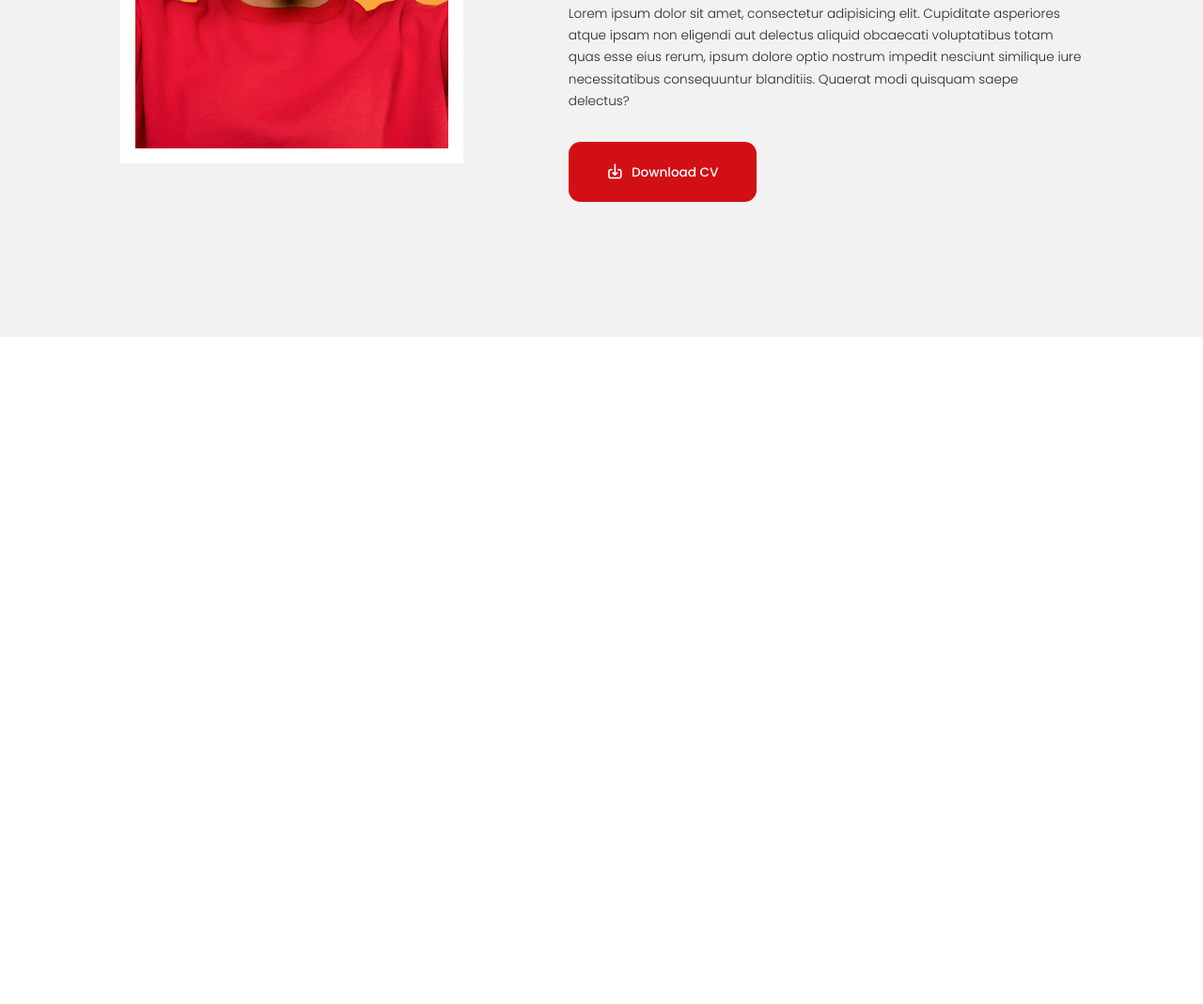
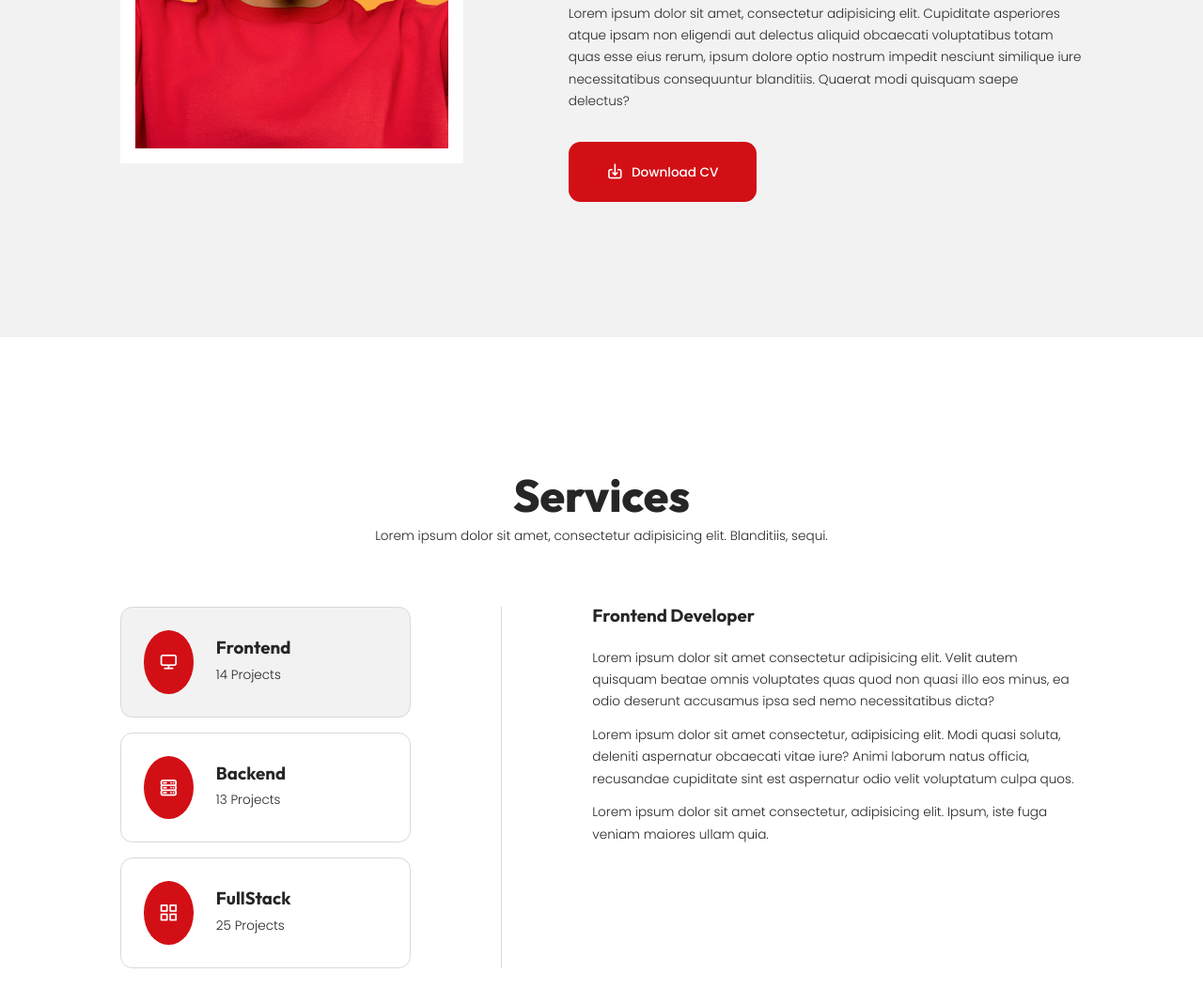
Before and after one commit to francoasevey/Responsive-Personal-Portfolio-v4, a plain HTML site: page Index.html in a window 1280 px wide. Shown: the part 1301-2370 px from the top of the page at 94% size. Before the commit the page ends 1660 px from the top, so only its background shows below. Drawn offline with nearby package versions, Linux system fonts and the light colour scheme.

Commit message:
services

```diff
--- a/Index.html
+++ b/Index.html
@@ -86,5 +86,43 @@
             </div>
         </div>
     </section>
+
+    <section class="services" id="services">
+        <h1>Services</h1>
+        <p>Lorem ipsum dolor sit amet, consectetur adipisicing elit. Blanditiis, sequi.</p>
+        <div class="container services_container">
+            <ul class="services_left">
+                <li class="services_item active">
+                    <span><i class="uil uil-desktop"></i></span>
+                    <div>
+                        <h3>Frontend</h3>
+                        <p>14 Projects</p>
+                    </div>
+                </li>
+
+                <li class="services_item">
+                    <span><i class="uil uil-server"></i></span>
+                    <div>
+                        <h3>Backend</h3>
+                        <p>13 Projects</p>
+                    </div>
+                </li>
+
+                <li class="services_item">
+                    <span><i class="uil uil-apps"></i></span>
+                    <div>
+                        <h3>FullStack</h3>
+                        <p>25 Projects</p>
+                    </div>
+                </li>
+            </ul>
+            <article class="services_right">
+                <h3>Frontend Developer</h3>
+                <p>Lorem ipsum dolor sit amet consectetur adipisicing elit. Velit autem quisquam beatae omnis voluptates quas quod non quasi illo eos minus, ea odio deserunt accusamus ipsa sed nemo necessitatibus dicta?</p>
+                <p>Lorem ipsum dolor sit amet consectetur, adipisicing elit. Modi quasi soluta, deleniti aspernatur obcaecati vitae iure? Animi laborum natus officia, recusandae cupiditate sint est aspernatur odio velit voluptatum culpa quos.</p>
+                <p>Lorem ipsum dolor sit amet consectetur, adipisicing elit. Ipsum, iste fuga veniam maiores ullam quia.</p>
+            </article>
+        </div>
+    </section>
 </body>
 </html>
--- a/Main.css
+++ b/Main.css
@@ -271,3 +271,47 @@ header{
 .about_details .btn i{
     font-size: 1.2rem;
 }
+
+.services_container{
+    display: grid;
+    grid-template-columns: 1fr 2fr;
+    gap: 6rem;
+    margin-top: 4rem;
+}
+.services_left{
+    display: flex;
+    flex-direction: column;
+    gap: 1rem;
+}
+.services_left li{
+    display: flex;
+    gap: 1.5rem;
+    align-items: center;
+    border: 1px solid var(--color-gray-300);
+    border-radius: var(--radius-3);
+    padding: 1.5rem;
+    cursor: pointer;
+}
+.services_left li:hover, .services_left li.active{
+    background: var(--color-gray-200);
+}
+.services_left li span{
+    background: var(--color-primary);
+    color: var(--color-gray-100);
+    padding: 1rem;
+    border-radius: 50%;
+    font-size: 1.3rem;
+}
+.services_left li h3{
+    margin-bottom: 0.5rem;
+}
+.services_right h3{
+    margin-bottom: 1.5rem;
+}
+.services_right{
+    border-left: 1px solid var(--color-gray-300);
+    padding-left: 6rem;
+}
+.services_right p{
+    margin-bottom: 0.8rem;
+}
```
